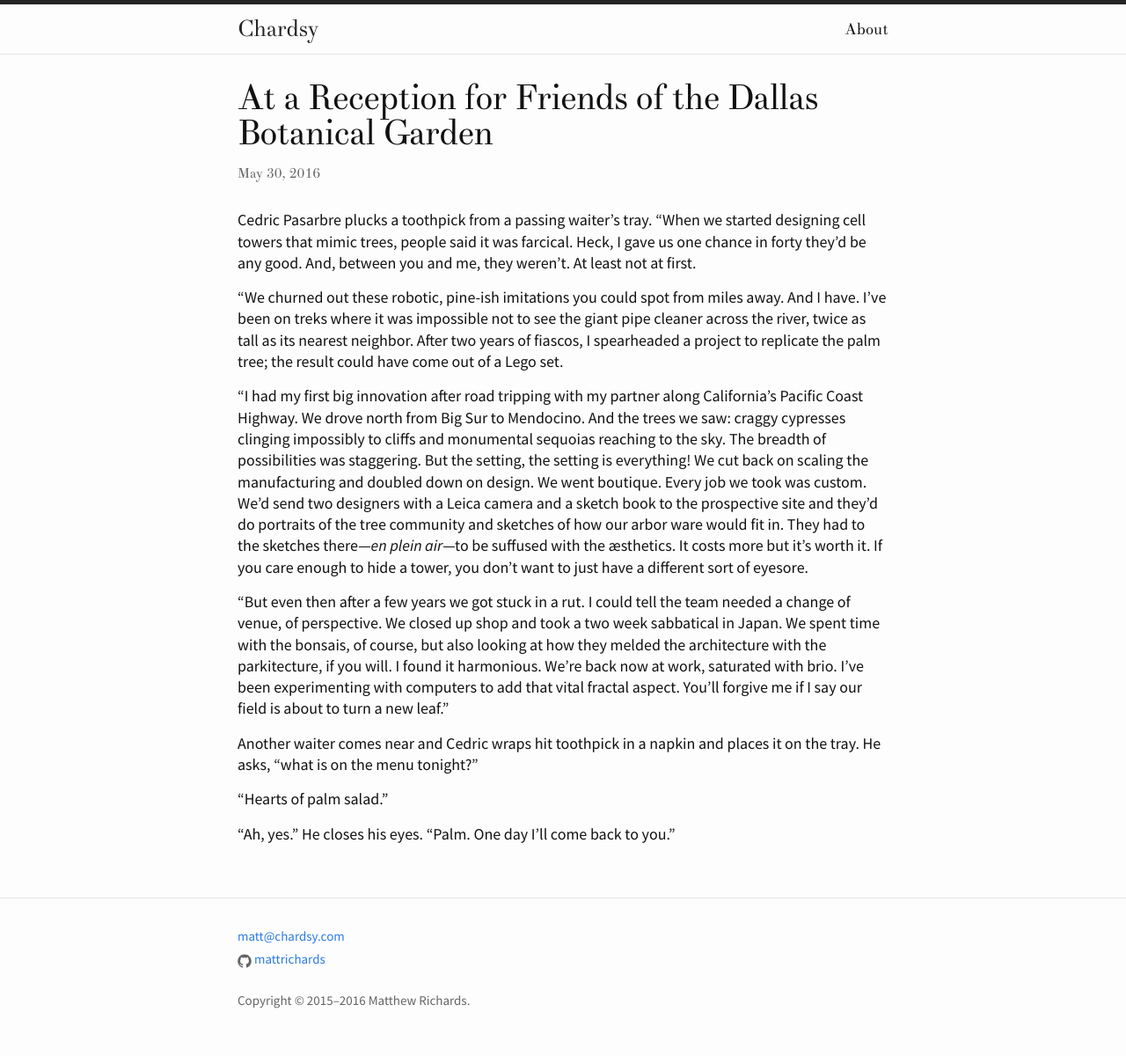
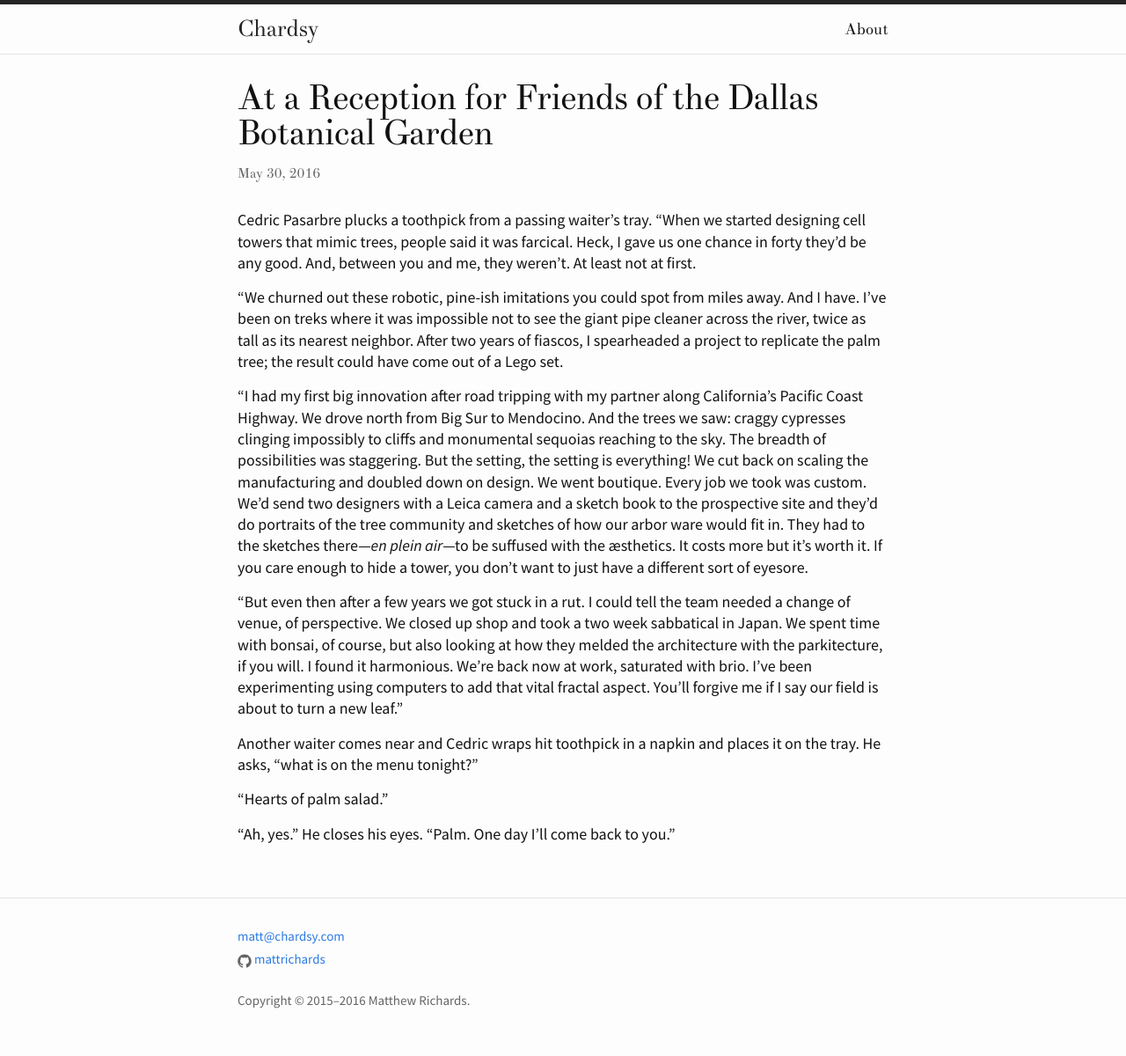
Before and after one commit to mattrichards/mattrichards.github.io, a Jekyll site: the page built from _posts/2016-05-30-at-a-reception-for-friends.md, in a window 1280 px wide. Shown: the whole page at 88% size. Built offline with Jekyll 4.4.1, drawn with Linux system fonts in a browser that asks for light colours.

Commit message:
The plural of "bonsai" is "bonsai"

```diff
--- a/_posts/2016-05-30-at-a-reception-for-friends.md
+++ b/_posts/2016-05-30-at-a-reception-for-friends.md
@@ -11,7 +11,7 @@ Cedric Pasarbre plucks a toothpick from a passing waiter's tray. "When we starte
 
 "I had my first big innovation after road tripping with my partner along California's Pacific Coast Highway. We drove north from Big Sur to Mendocino. And the trees we saw: craggy cypresses clinging impossibly to cliffs and monumental sequoias reaching to the sky. The breadth of possibilities was staggering. But the setting, the setting is everything! We cut back on scaling the manufacturing and doubled down on design. We went boutique. Every job we took was custom. We'd send two designers with a Leica camera and a sketch book to the prospective site and they'd do portraits of the tree community and sketches of how our arbor ware would fit in. They had to the sketches there---*en plein air*---to be suffused with the æsthetics. It costs more but it's worth it. If you care enough to hide a tower, you don't want to just have a different sort of eyesore.
 
-"But even then after a few years we got stuck in a rut. I could tell the team needed a change of venue, of perspective. We closed up shop and took a two week sabbatical in Japan. We spent time with the bonsais, of course, but also looking at how they melded the architecture with the parkitecture, if you will. I found it harmonious. We're back now at work, saturated with brio. I've been experimenting with computers to add that vital fractal aspect. You'll forgive me if I say our field is about to turn a new leaf."
+"But even then after a few years we got stuck in a rut. I could tell the team needed a change of venue, of perspective. We closed up shop and took a two week sabbatical in Japan. We spent time with bonsai, of course, but also looking at how they melded the architecture with the parkitecture, if you will. I found it harmonious. We're back now at work, saturated with brio. I've been experimenting using computers to add that vital fractal aspect. You'll forgive me if I say our field is about to turn a new leaf."
 
 Another waiter comes near and Cedric wraps hit toothpick in a napkin and places it on the tray. He asks, "what is on the menu tonight?"
 
```
